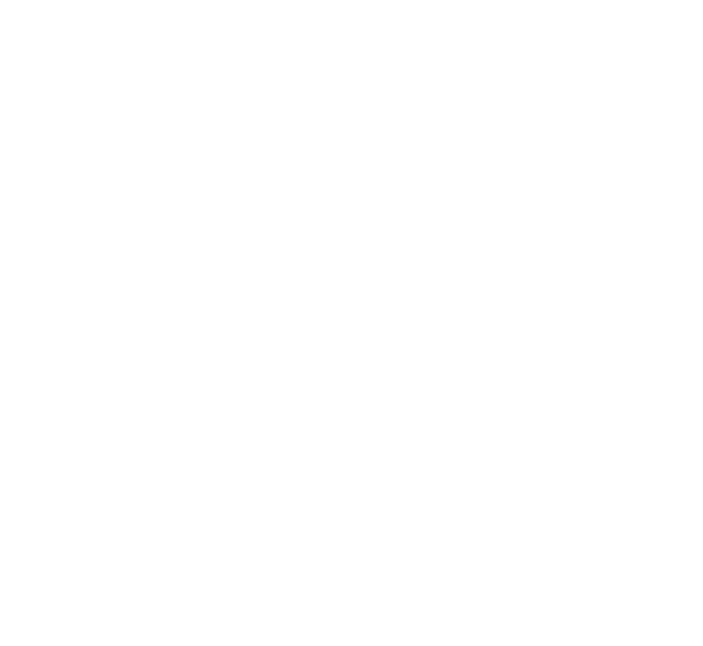
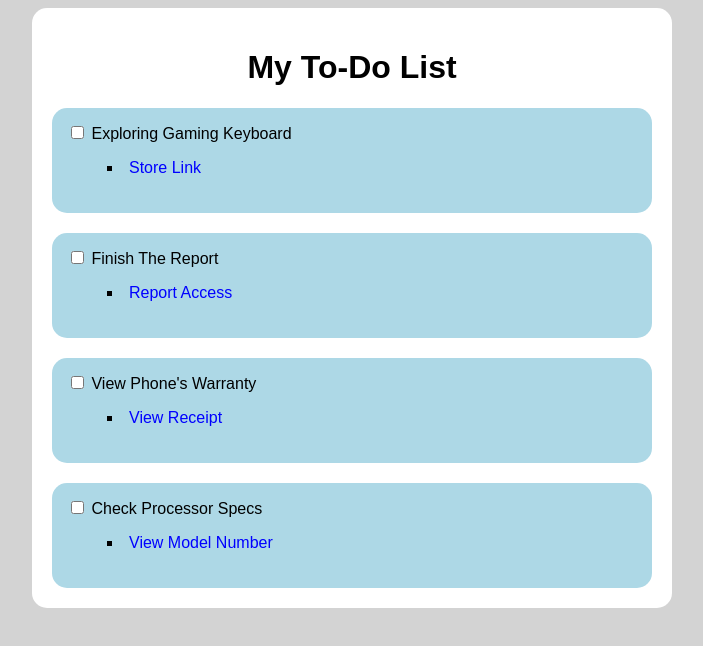
Before and after one commit to Faayez213/FreeCodeCamp-FSDC-Workshops, a plain HTML site: page CSS/ToDoList/index.html in a window 1280 px wide. Shown: the whole page, without its empty margins (288-991 px from the left). Drawn offline with Linux system fonts and the light colour scheme.

Commit message:
Todo List and Blog post Card task are done

```diff
--- a/CSS/ToDoList/index.html
+++ b/CSS/ToDoList/index.html
@@ -0,0 +1,52 @@
+<!DOCTYPE html>
+<html lang="en">
+
+<head>
+    <meta charset="utf-8">
+    <title>Styled To-Do List</title>
+    <meta name="viewport" content="width=device-width, initial-scale=1.0" >
+    <link rel="stylesheet" href="styles.css" >
+</head>
+
+<body>
+
+    <div class="todo-list">
+        <h1>My To-Do List </h1>
+
+        <div class="item">
+            <input type="checkbox" id="task1">
+            <label for="task1">Exploring Gaming Keyboard</label>
+            <ul class="sub-item">
+                <li><a href="#" class="sub-item-link" target="_blank">Store Link</a></li>
+            </ul>
+        </div>
+
+        <div class="item">
+            <input type="checkbox" id="task2">
+            <label for="task1">Finish The Report</label>
+            <ul class="sub-item">
+                <li><a href="#" class="sub-item-link" target="_blank">Report Access</a></li>
+            </ul>
+        </div>
+
+
+        <div class="item">
+            <input type="checkbox" id="task3">
+            <label for="task1">View Phone's Warranty</label>
+            <ul class="sub-item">
+                <li><a href="#" class="sub-item-link" target="_blank">View Receipt</a></li>
+            </ul>
+        </div>
+
+        <div class="item">
+            <input type="checkbox" id="task4">
+            <label for="task1">Check Processor Specs</label>
+            <ul class="sub-item">
+                <li><a href="#" class="sub-item-link" target="_blank">View Model Number</a></li>
+            </ul>
+        </div>
+
+    </div>
+</body>
+
+</html>
--- a/CSS/ToDoList/styles.css
+++ b/CSS/ToDoList/styles.css
@@ -1,49 +1,46 @@
 body{
-    background-color:silver;
+background-color:lightgrey;
+font-family:Arial, sans-serif;
 }
 
+h1{
+  text-align:center;
+}
 .todo-list{
-    width:300px;
+  width:80%;
+  margin-left:auto;
+  margin-right:auto;
   background-color:white;
-    margin:0 auto;
-    padding-bottom:15px;
-    border-radius:10px;
-
+  border-radius:15px;
+  padding:20px;
+  max-width: 600px;
 }
-  .title{
-    padding-top:20px;
-  }
-  .task{
-    width:80%;
-    background-color:#e5f1e5;
-    margin-bottom:20px;
-    padding:10px;
-    border-radius:10px;
-
-  }
-  ul{
-    list-style-type:none;
-  }
-  .sub-item{
-    list-style-type:square;
-    padding:15px;
-    margin-left:10px;
-
+.item{
+  margin-top:20px;
+  background-color:lightblue;
+  padding-bottom:20px;
+  padding-top:15px;
+  padding-left:15px;
+  border-radius:15px;
 }
 
-  a{
+ul li{
+  list-style-type:square;
+  list-style-position: inside;
+}
+.sub-item-link:link{
+  color:blue;
   text-decoration:none;
 }
-  a:visited{
-    color:purple;
+.sub-item-link:visited{
+  color:grey;
 }
-  a:hover{
-    color:red;
+.sub-item-link:hover{
+  color:black;
 }
-  a:active{
-    color:green;
+.sub-item-link:active{
+  color:pink;
 }
-
-  a:focus{
-    border: 1px solid blue;
+.sub-item-link:focus{
+  border:1px solid red;
 }
```
Also changed, not shown: CSS/BlogPostCard/index.html (renamed from CSS/BlogPost/index.html), CSS/BlogPostCard/styles.css (renamed from CSS/BlogPost/styles.css), 1 other file. Lines whose indentation alone changed are shown as unchanged.
